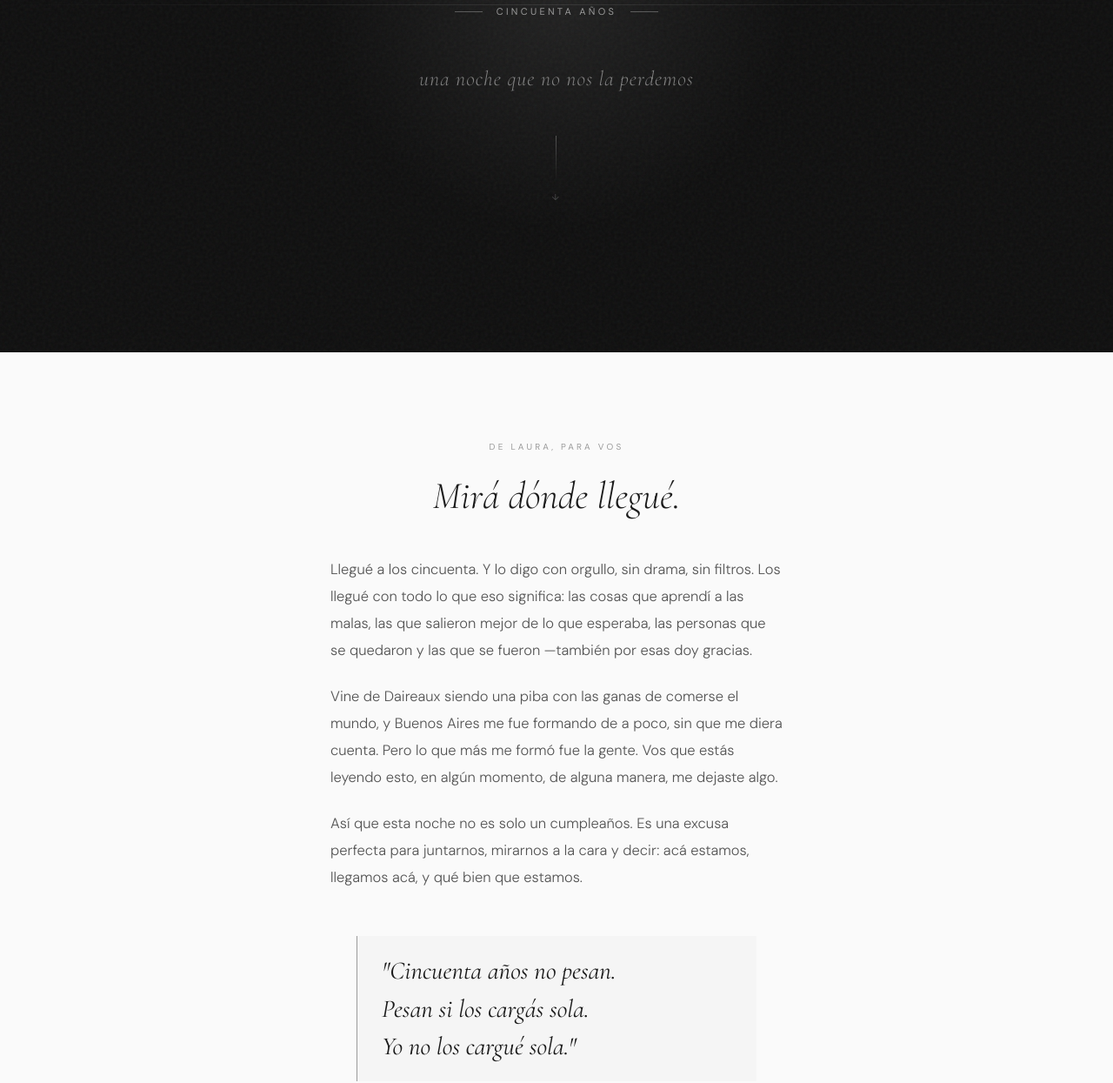
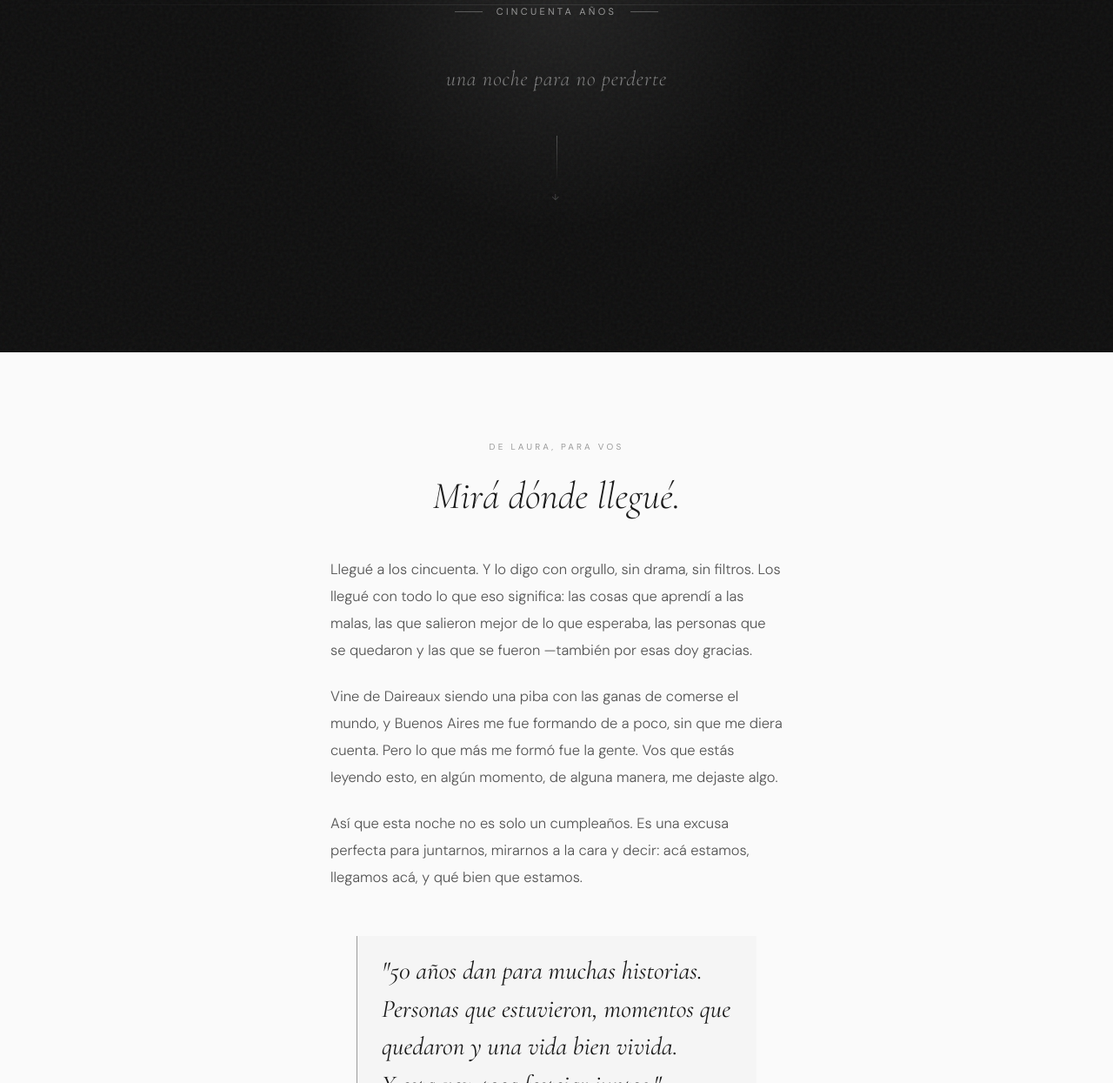
Before and after one commit to 50-laura/invitacion, a plain HTML site: page index.html in a window 1280 px wide. Shown: the part 395-1640 px from the top of the page at 87% size. Drawn offline with nearby package versions, Linux system fonts and the light colour scheme.

Commit message:
Update index.html

```diff
--- a/index.html
+++ b/index.html
@@ -874,7 +874,7 @@ footer.footer p {
       <span class="hero-fifty-line"></span>
     </div>
 
-    <p class="hero-date">una noche que no nos la perdemos</p>
+    <p class="hero-date">una noche para no perderte</p>
 
     <div class="hero-vline"></div>
     <a class="hero-scroll" href="#emocional">↓</a>
@@ -907,7 +907,7 @@ footer.footer p {
     </div>
 
     <div class="quote-block reveal reveal-delay-3">
-      <p>"Cincuenta años no pesan.<br>Pesan si los cargás sola.<br>Yo no los cargué sola."</p>
+      <p>"50 años dan para muchas historias.<br>Personas que estuvieron, momentos que quedaron y una vida bien vivida.<br>Y esta vez, toca festejar juntos."</p>
     </div>
 
     <!-- Dress code badge -->
```
